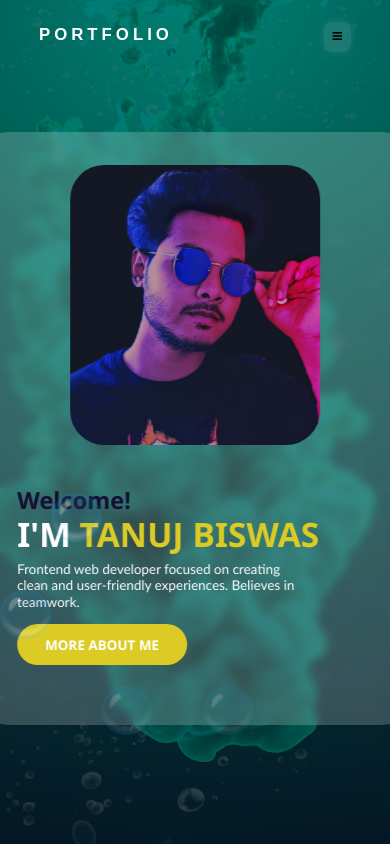
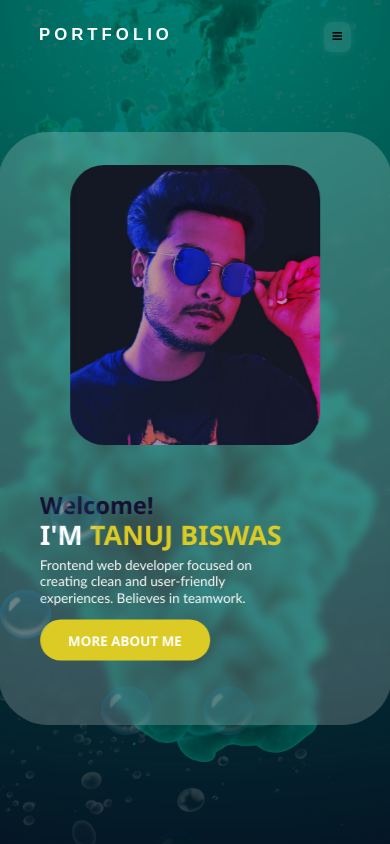
Before and after one commit to tanuj1503/portfolio, a plain HTML site: page index.html in a window 390 px wide. Drawn offline with Linux system fonts and the light colour scheme.

Commit message:
first commit

```diff
--- a/style.css
+++ b/style.css
@@ -291,7 +291,7 @@ nav .fa-bars:hover{
     .about-container{
         position: relative;
         display: grid;
-        width: clamp(200px, 53vh, 600px);
+        width: clamp(200px, 44vh, 500px);
     }
     .about-container .flex-1{
         margin-top: 2rem;
@@ -319,6 +319,12 @@ nav .fa-bars:hover{
     .flex-2 p{
         width: 290px;
     }
+    .flex-2 h1{
+        font-size: 2.4rem;
+    }
+    .flex-2 p{
+        width: 260px;
+    }
 }
 @media (max-width: 375px) {
     html{
@@ -327,7 +333,7 @@ nav .fa-bars:hover{
     .about-container{
         display: flex;
         flex-direction: column;
-        width: clamp(220px, 43vh, 400px);
+        width: clamp(220px, 48vh, 400px);
     }
     .about-container .flex-1{
         height: 200px;
```
